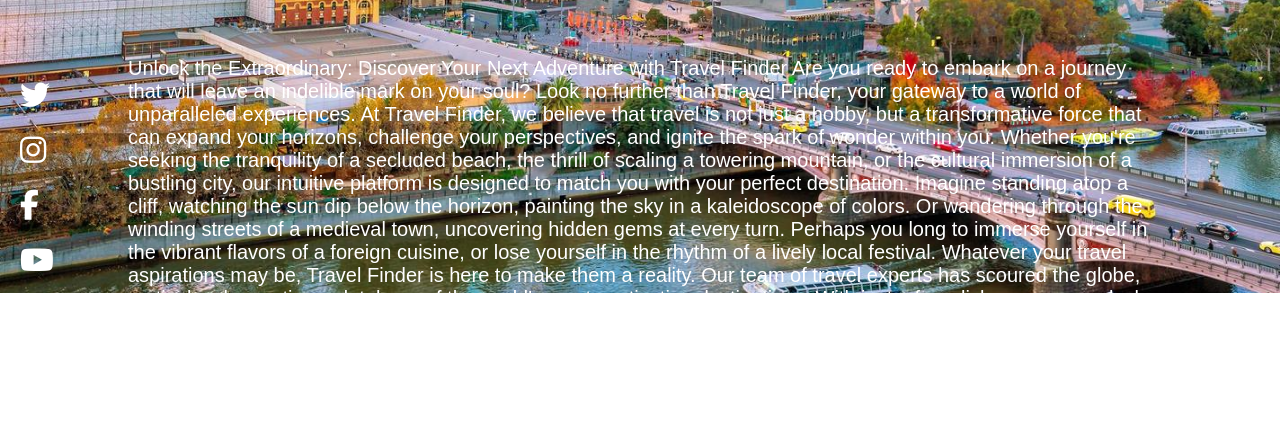
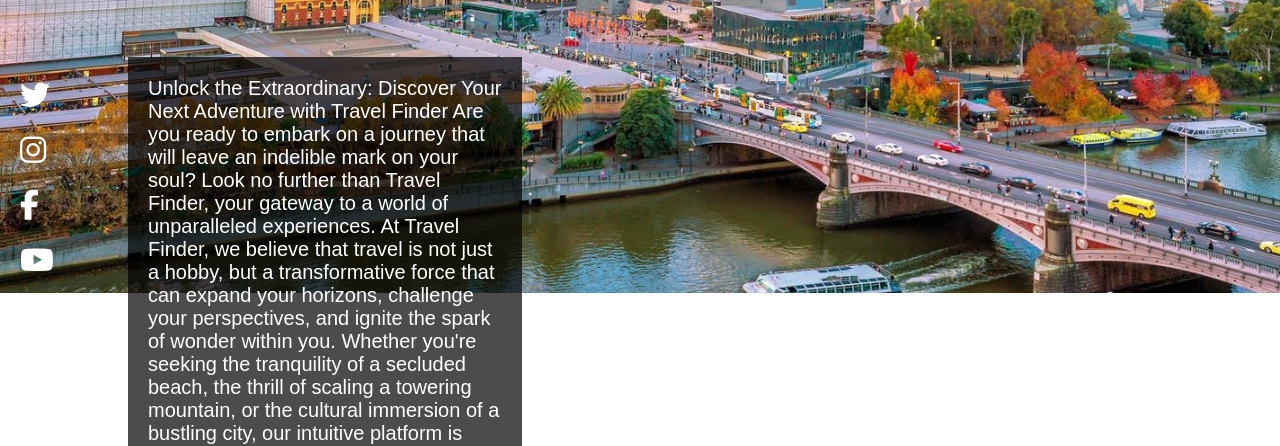
Before and after one commit to AhmetYasarKaplan/Travel-Finder, a plain HTML site: page index.html in a window 1280 px wide. Shown: the part 507-953 px from the top of the page. Drawn offline with Linux system fonts and the light colour scheme.

Commit message:
Update styles.css

```diff
--- a/styles.css
+++ b/styles.css
@@ -140,14 +140,16 @@ body::before {
 }
 
 .container-last {
-    width: 100%; /* Full-width container */
+    width: 354px;
     margin: 60px 0;
+    background-color: rgba(0, 0, 0, 0.7); /* Adjust opacity as needed */
+    padding: 20px; /* Add some padding for better readability */
 }
 
 .container-last p {
     font-size: 20px;
     font-family: "Ubuntu Sans", sans-serif;
-    margin: 0 0;
+    margin: 0;
     color: white;
 }
 
```
